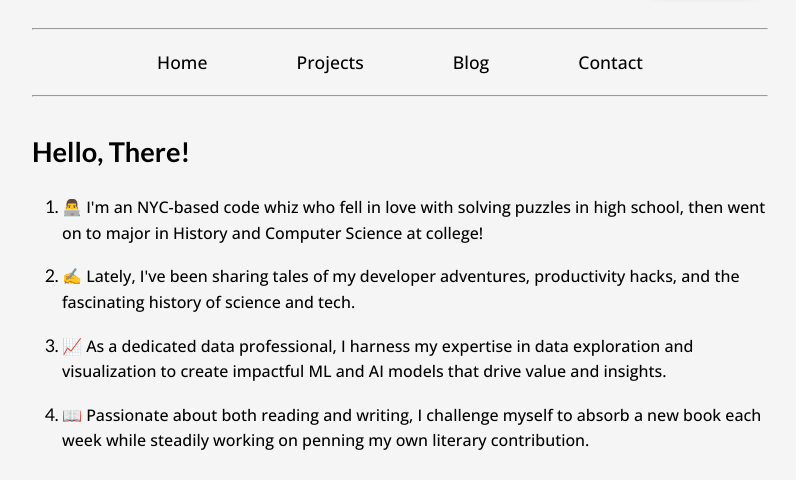
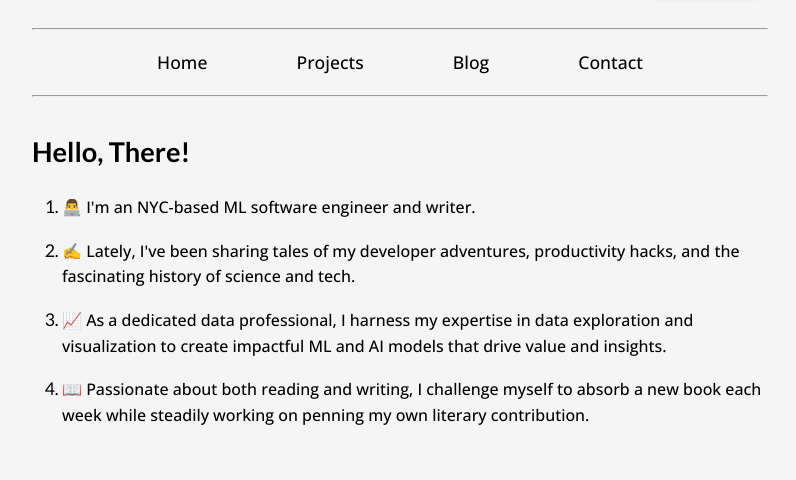
Before and after one commit to haltaf000/Personal_Website, a Django app: page / in a window 1280 px wide. Shown: the part 232-712 px from the top of the page, without its empty margins (240-1036 px from the left). Run offline with Django 4.2, Linux system fonts and the light colour scheme; parts of the project's set-up code (start-up, migrations or seed data) failed here and were passed over.

Commit message:
something

```diff
--- a/website/templates/website/home.html
+++ b/website/templates/website/home.html
@@ -13,7 +13,7 @@
 <section>
     <h3>Hello, There!</h3>
         <ol class="info-list">
-          <li><p>👨‍💻 I'm an NYC-based code whiz who fell in love with solving puzzles in high school, then went on to major in History and Computer Science at college!</p></li>
+          <li><p>👨‍💻 I'm an NYC-based ML software engineer and writer.</p></li>
            <!-- <li><p>💻 I'm a programmer based in NYC. I developed an interest in coding and problem solving in High School. Studied History and CS in college!</p></li>
             <li><p>🖋️ Over the past year, I started writing about my experiences as a developer, on productivity, and history of science and technology.</p></li>-->
             <li><p>✍️ Lately, I've been sharing tales of my developer adventures, productivity hacks, and the fascinating history of science and tech.</p></li>
```
